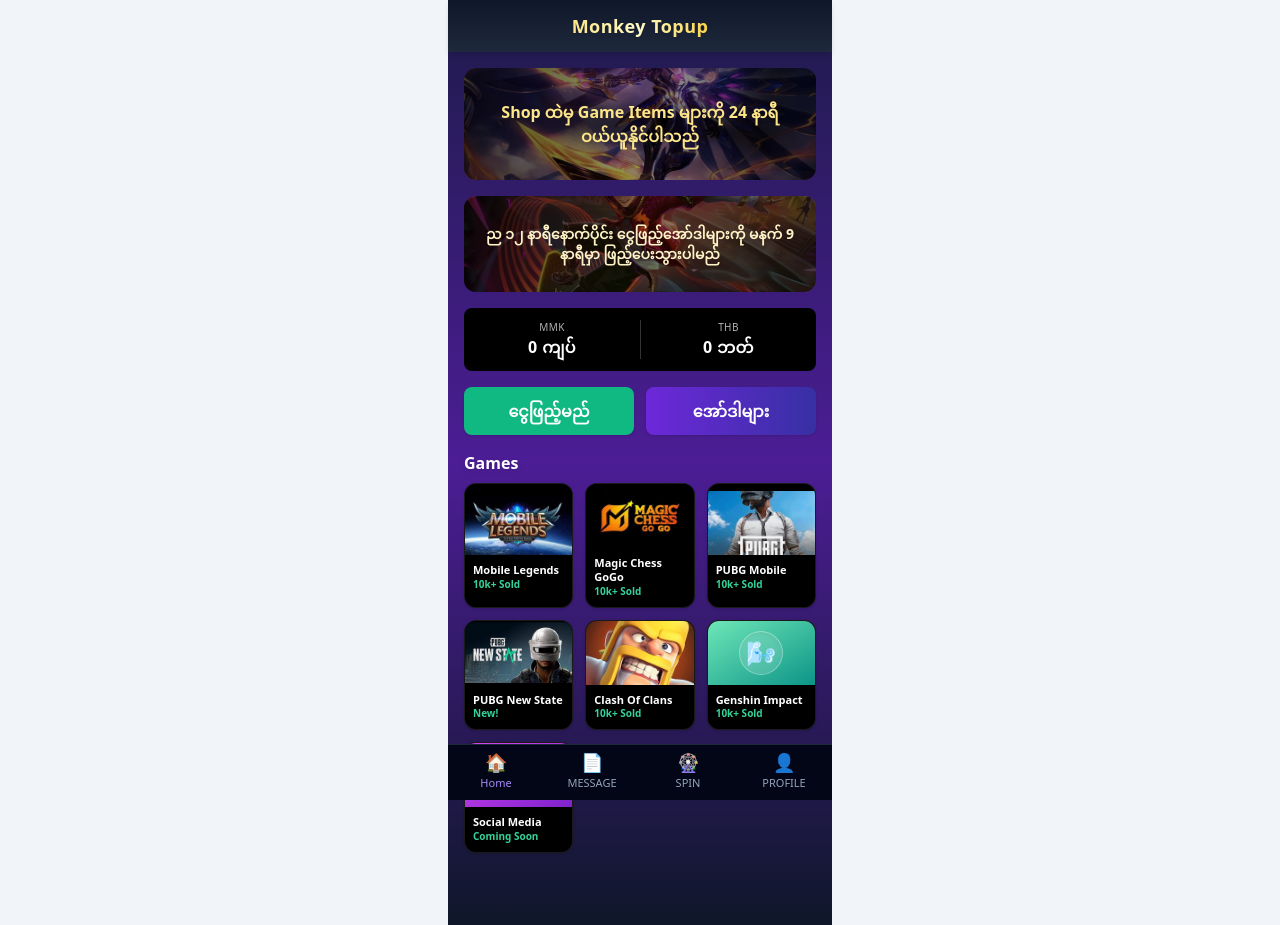
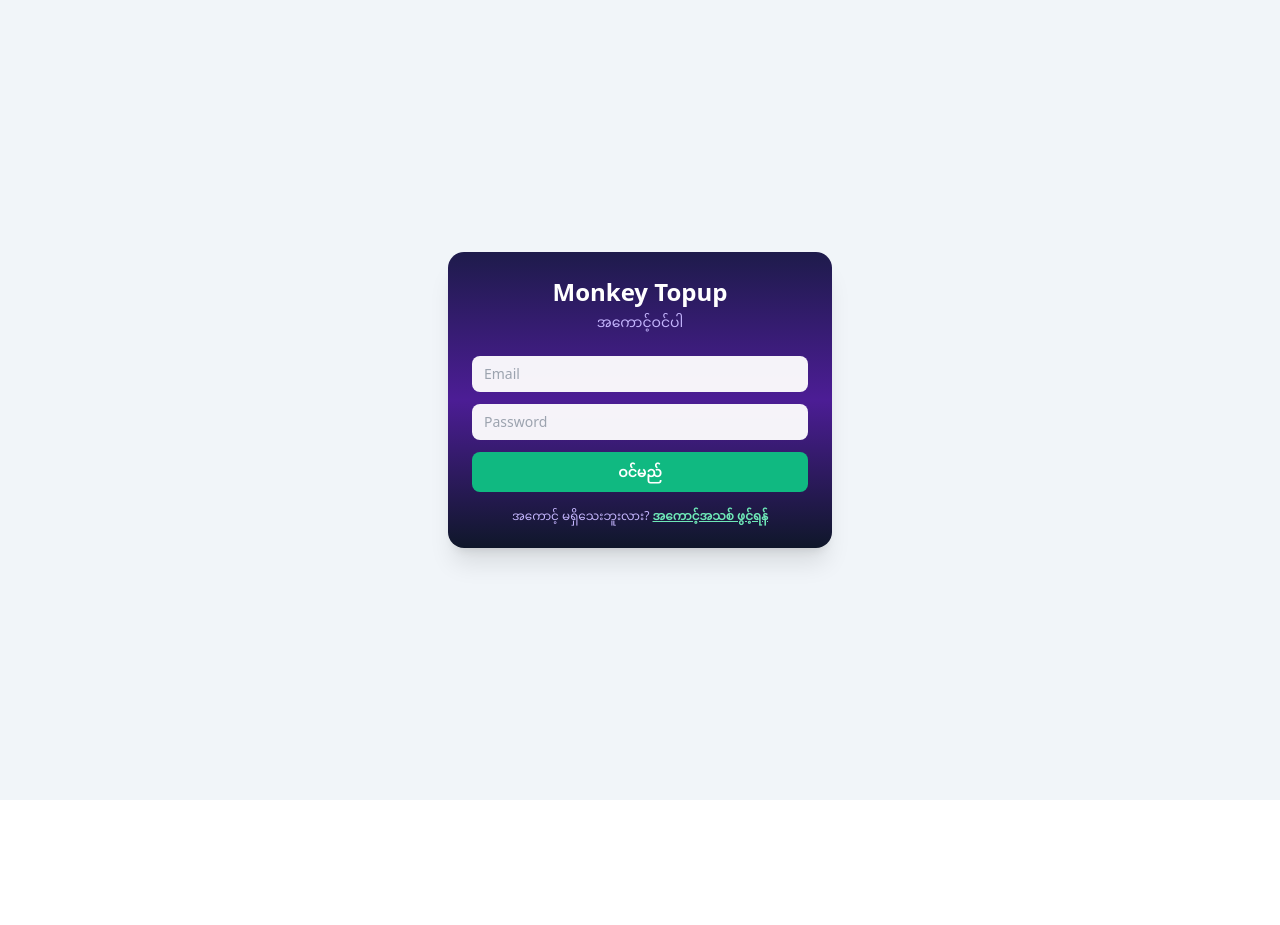
Before and after one commit to luffysama9690-ui/Money_topup_front, a React (Vite) app: page / in a window 1280 px wide. After the commit the page ends 800 px from the top, so only its background shows below. Built offline with nearby package versions, Linux system fonts and the light colour scheme; no server answers.

Commit message:
Update App.jsx

```diff
--- a/src/App.jsx
+++ b/src/App.jsx
@@ -1,5 +1,5 @@
 import React, { useState, useRef, useEffect } from "react";
-import { api, getTelegramId, getTelegramUser } from "./api.js";
+import { api, getTelegramId, getTelegramUser, saveWebSession, logoutWeb, isTelegramContext } from "./api.js";
 import { uploadImage } from "./upload.js";
 
 const APP_NAME = "Monkey Topup";
@@ -335,10 +335,117 @@
   );
 }
 
+// ---------- Website login / register (Telegram Mini App skips this entirely) ----------
+function AuthScreen({ onAuthSuccess }) {
+  const [mode, setMode] = useState("login"); // "login" | "register"
+  const [email, setEmail] = useState("");
+  const [password, setPassword] = useState("");
+  const [username, setUsername] = useState("");
+  const [error, setError] = useState("");
+  const [busy, setBusy] = useState(false);
+
+  async function handleSubmit(e) {
+    e.preventDefault();
+    if (busy) return;
+    setError("");
+
+    if (!email.trim() || !password) {
+      setError("Email နှင့် Password ထည့်ပါ");
+      return;
+    }
+    if (mode === "register" && password.length < 6) {
+      setError("Password အနည်းဆုံး စာလုံး ၆ လုံး ရှိရပါမည်");
+      return;
+    }
+
+    setBusy(true);
+    try {
+      const result =
+        mode === "login"
+          ? await api.login(email.trim(), password)
+          : await api.register(email.trim(), password, username.trim());
+      onAuthSuccess(result.token, result.user);
+    } catch (err) {
+      setError(err.message || "မအောင်မြင်ပါ — ပြန်စမ်းကြည့်ပါ");
+    } finally {
+      setBusy(false);
+    }
+  }
+
+  return (
+    <div className="min-h-screen w-full bg-slate-100 flex justify-center items-center font-sans p-4">
+      <div className="w-full max-w-sm bg-gradient-to-b from-indigo-950 via-violet-900 to-slate-900 rounded-2xl shadow-xl p-6">
+        <div className="text-center mb-6">
+          <div className="text-2xl font-bold text-white">{APP_NAME}</div>
+          <div className="text-violet-300 text-sm mt-1">
+            {mode === "login" ? "အကောင့်ဝင်ပါ" : "အကောင့်အသစ် ဖွင့်ပါ"}
+          </div>
+        </div>
+
+        <form onSubmit={handleSubmit} className="space-y-3">
+          {mode === "register" && (
+            <input
+              type="text"
+              value={username}
+              onChange={(e) => setUsername(e.target.value)}
+              placeholder="အမည် (optional)"
+              className="w-full rounded-lg px-3 py-2 text-sm bg-white/95"
+            />
+          )}
+          <input
+            type="email"
+            value={email}
+            onChange={(e) => setEmail(e.target.value)}
+            placeholder="Email"
+            autoComplete="email"
+            className="w-full rounded-lg px-3 py-2 text-sm bg-white/95"
+          />
+          <input
+            type="password"
+            value={password}
+            onChange={(e) => setPassword(e.target.value)}
+            placeholder="Password"
+            autoComplete={mode === "login" ? "current-password" : "new-password"}
+            className="w-full rounded-lg px-3 py-2 text-sm bg-white/95"
+          />
+
+          {error && <div className="text-rose-300 text-xs text-center">{error}</div>}
+
+          <button
+            type="submit"
+            disabled={busy}
+            className="w-full bg-emerald-500 hover:bg-emerald-400 disabled:opacity-60 text-white font-bold rounded-lg py-2.5 text-sm transition"
+          >
+            {busy ? "..." : mode === "login" ? "ဝင်မည်" : "အကောင့်ဖွင့်မည်"}
+          </button>
+        </form>
+
+        <div className="text-center mt-4 text-xs text-violet-300">
+          {mode === "login" ? (
+            <>
+              အကောင့် မရှိသေးဘူးလား?{" "}
+              <button className="text-emerald-300 font-semibold underline" onClick={() => { setMode("register"); setError(""); }}>
+                အကောင့်အသစ် ဖွင့်ရန်
+              </button>
+            </>
+          ) : (
+            <>
+              အကောင့် ရှိပြီးသားလား?{" "}
+              <button className="text-emerald-300 font-semibold underline" onClick={() => { setMode("login"); setError(""); }}>
+                ဝင်ရန်
+              </button>
+            </>
+          )}
+        </div>
+      </div>
+    </div>
+  );
+}
+
 // ---------- Main App ----------
 export default function MonkeyTopup() {
-  const [telegramId] = useState(getTelegramId());
-  const [telegramUser] = useState(getTelegramUser());
+  const [telegramId, setTelegramId] = useState(getTelegramId());
+  const [telegramUser, setTelegramUser] = useState(getTelegramUser());
   const ADMIN_USERNAME = "coco279999";
   const [loading, setLoading] = useState(true);
   const [loadError, setLoadError] = useState("");
@@ -689,6 +796,20 @@
     }
   }
 
+
+  // Only reachable on the website (Telegram always supplies an id
+  // automatically) — show the login/register screen until the person signs in.
+  if (!telegramId) {
+    return (
+      <AuthScreen
+        onAuthSuccess={(token, user) => {
+          saveWebSession(token, user);
+          setTelegramId(String(user.telegramId));
+          setTelegramUser({ firstName: user.username || user.email.split("@")[0], lastName: "", username: user.email, photoUrl: "" });
+        }}
+      />
+    );
+  }
 
   return (
     <div className="min-h-screen w-full bg-slate-100 flex justify-center font-sans">
@@ -1123,6 +1244,18 @@
                 Admin ကို ဆက်သွယ်ရန်
               </button>
 
+              {!isTelegramContext() && (
+                <button
+                  onClick={() => {
+                    logoutWeb();
+                    window.location.reload();
+                  }}
+                  className="w-full bg-white/10 hover:bg-white/15 text-white font-semibold rounded-xl py-3 flex items-center justify-center gap-2 transition"
+                >
+                  ထွက်မည် (Logout)
+                </button>
+              )}
+
               <div className="text-center text-white/60 text-xs">@{ADMIN_USERNAME}</div>
             </div>
             <BottomNav active="profile" onNavigate={handleNavClick} unreadCount={unreadCount} isAdmin={isAdmin} pendingCount={pendingCount} />
```
